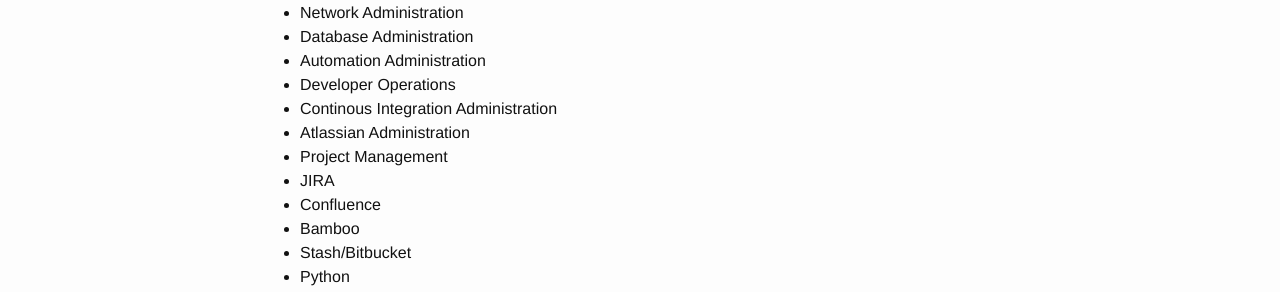
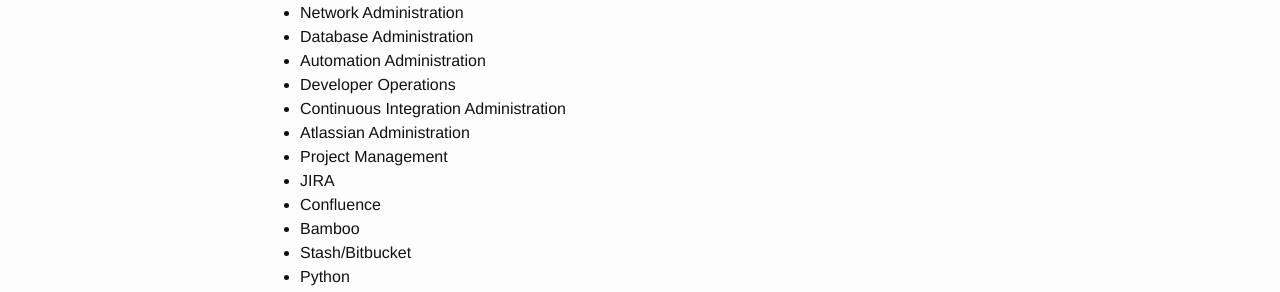
Before and after one commit to eriksaline/eriksaline.github.io, a Jekyll site: the page built from pages/about.md, in a window 1280 px wide. Shown: the part 487-779 px from the top of the page. Built offline with Jekyll 4.4.1, drawn with Linux system fonts in a browser that asks for light colours; nearby versions of some CDN libraries; comment, search, counter and statistics services are not loaded.

Commit message:
Updated spelling errors

```diff
--- a/pages/about.md
+++ b/pages/about.md
@@ -17,7 +17,7 @@ Specialties:
 * Database Administration
 * Automation Administration
 * Developer Operations
-* Continous Integration Administration
+* Continuous Integration Administration
 * Atlassian Administration
 * Project Management
 * JIRA
```
